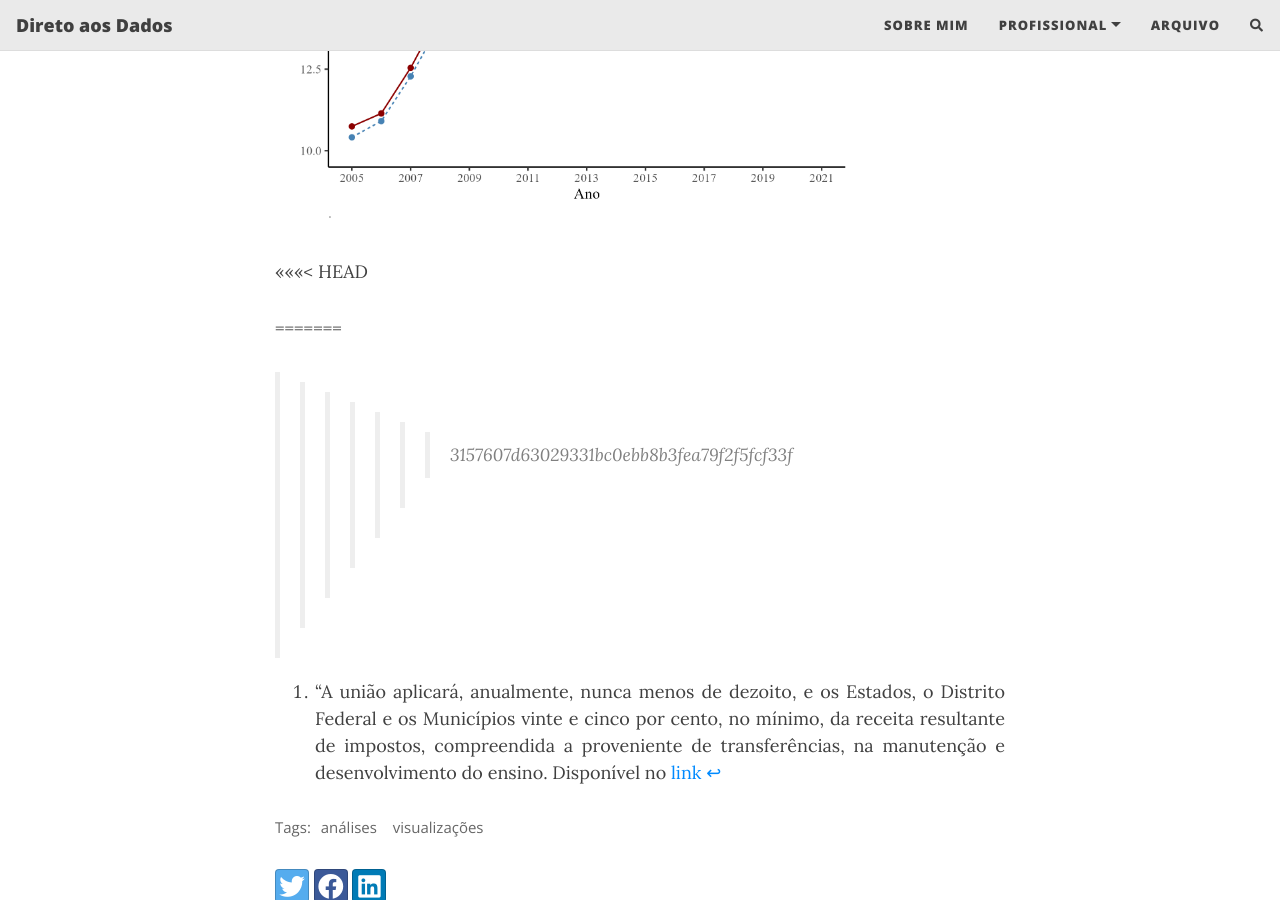
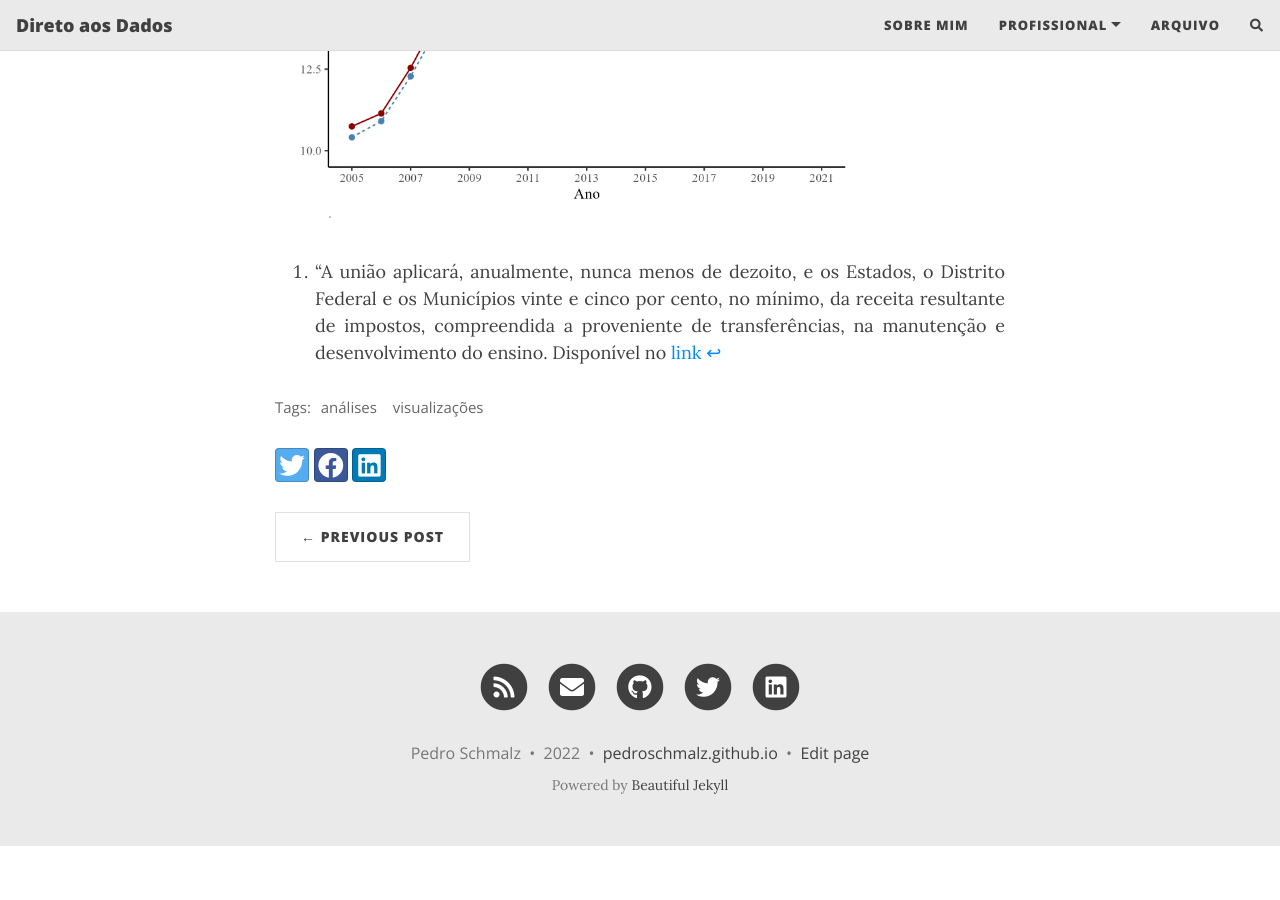
Before and after one commit to PedroSchmalz/pedroschmalz.github.io, a Jekyll site: the page built from _posts/2022-09-27-dados-educ-siope.md, in a window 1280 px wide and 900 px high, scrolled down 1056 px. Built offline with Jekyll 4.4.1, drawn with Linux system fonts in a browser that asks for light colours; nearby versions of some CDN libraries; comment, search, counter and statistics services are not loaded; after the commit the page ends 1902 px from its top, so only the background shows below that.

Commit message:
Update 2022-09-27-dados-educ-siope.md

```diff
--- a/_posts/2022-09-27-dados-educ-siope.md
+++ b/_posts/2022-09-27-dados-educ-siope.md
@@ -20,9 +20,3 @@ Neste texto, analisaremos dados de duas fontes principais: Primeiro, dados sobre
 
 
 [^1]: "A união aplicará, anualmente, nunca menos de dezoito, e os Estados, o Distrito Federal e os Municípios vinte e cinco por cento, no mínimo, da receita resultante de impostos, compreendida a proveniente de transferências, na manutenção e desenvolvimento do ensino. Disponível no [link](http://www.planalto.gov.br/ccivil_03/constituicao/constituicao.htm)
-
-<<<<<<< HEAD
-
-
-=======
->>>>>>> 3157607d63029331bc0ebb8b3fea79f2f5fcf33f
```
